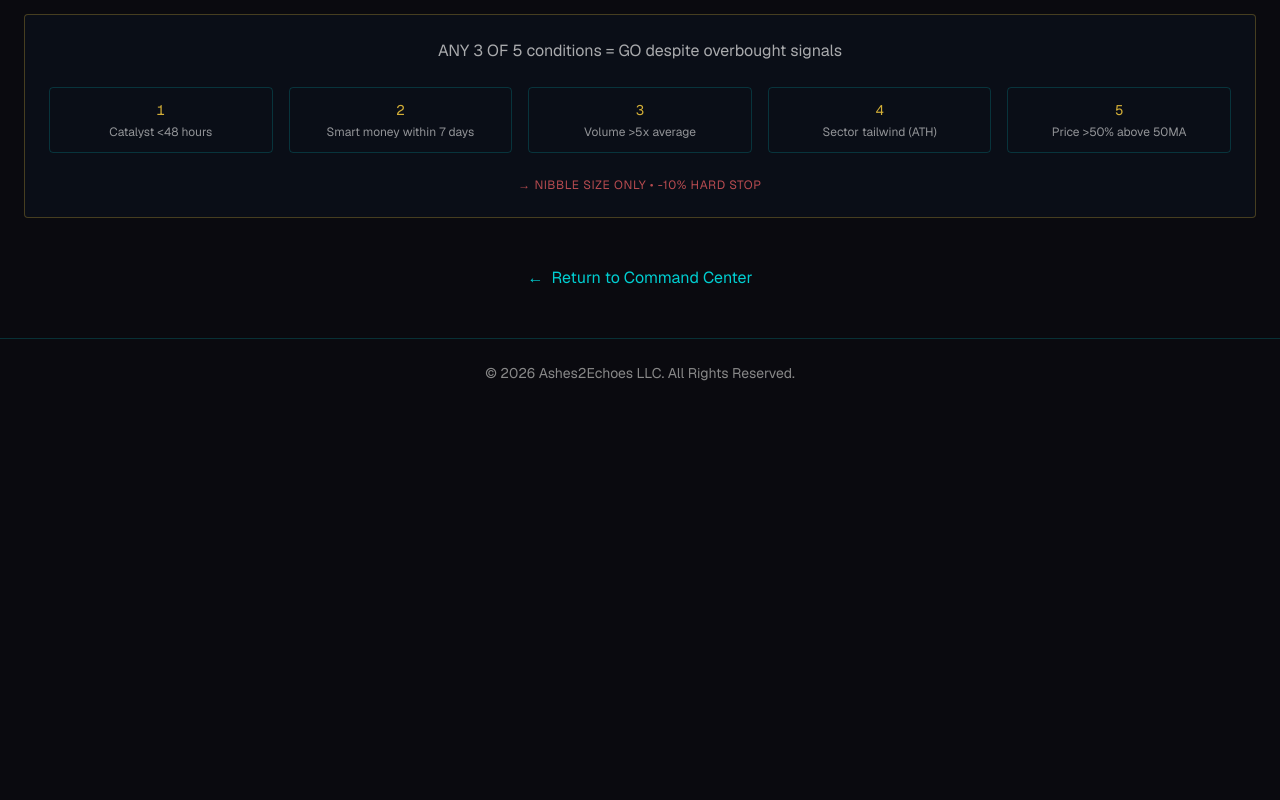
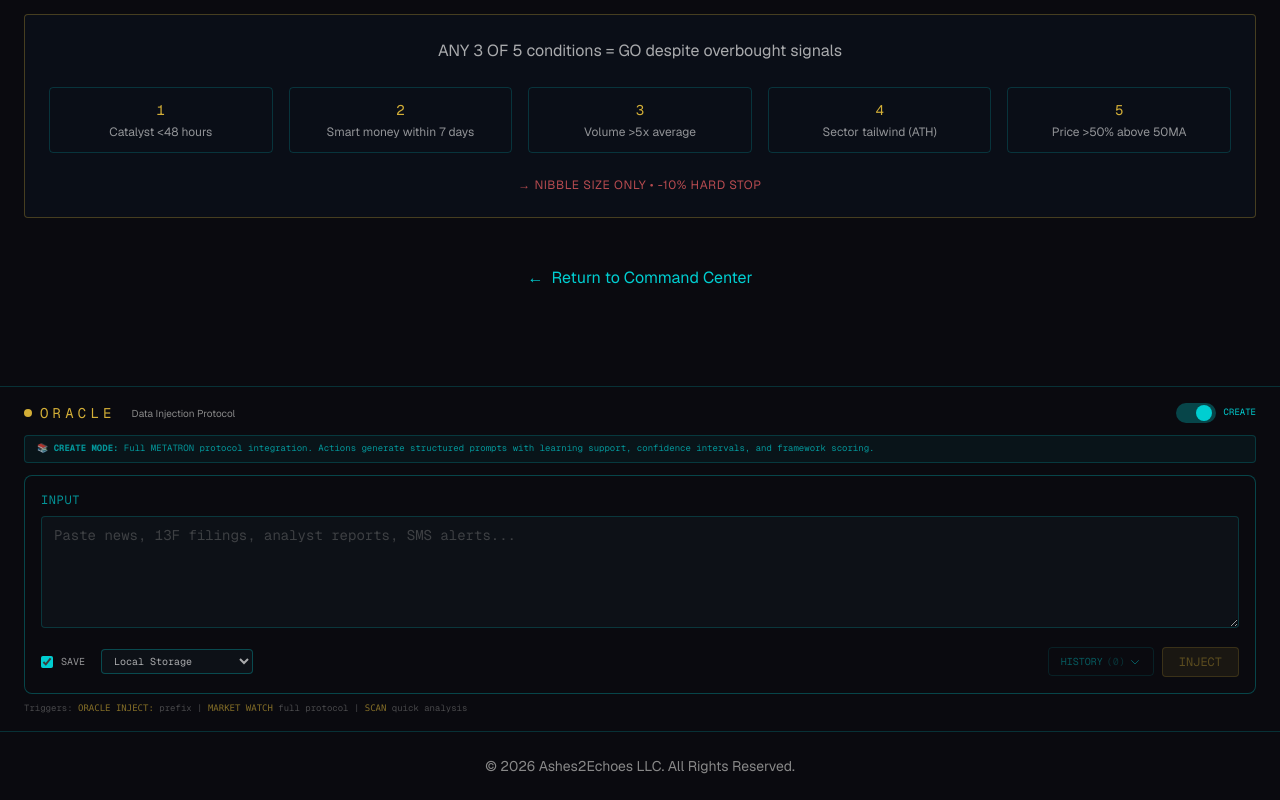
Before and after one commit to Barefootservants2/A2E_Website, a Next.js app: page /aiora in a window 1280 px wide. Shown: the part 1753-2553 px from the top of the page. Before the commit the page ends 2160 px from the top, so only its background shows below. Built offline with nearby package versions, Linux system fonts and the light colour scheme.

Commit message:
Wire OracleInject component to AIORA page
- Add import for OracleInject component
- Render component between content and footer
- Component provides: persistent history, CREATE/RAW modes,
  action buttons (MARKET WATCH, CREATE ANALYSIS, SCORE, EXPAND CANVAS)

```diff
--- a/app/aiora/page.tsx
+++ b/app/aiora/page.tsx
@@ -1,5 +1,6 @@
 import Link from "next/link"
 import Image from "next/image"
+import { OracleInject } from "@/components/oracle-inject"
 
 export default function AioraPage() {
   return (
@@ -226,7 +227,7 @@ export default function AioraPage() {
         </section>
 
         {/* Back Link */}
-        <div className="text-center">
+        <div className="text-center mb-12">
           <Link
             href="/"
             className="inline-flex items-center gap-2 text-teal hover:text-gold transition-colors"
@@ -237,6 +238,9 @@ export default function AioraPage() {
         </div>
       </div>
 
+      {/* Oracle Inject Component */}
+      <OracleInject />
+
       {/* Footer */}
       <footer className="border-t border-teal/20 py-6 text-center text-sm text-muted-foreground">
         <p>© 2026 Ashes2Echoes LLC. All Rights Reserved.</p>
```
